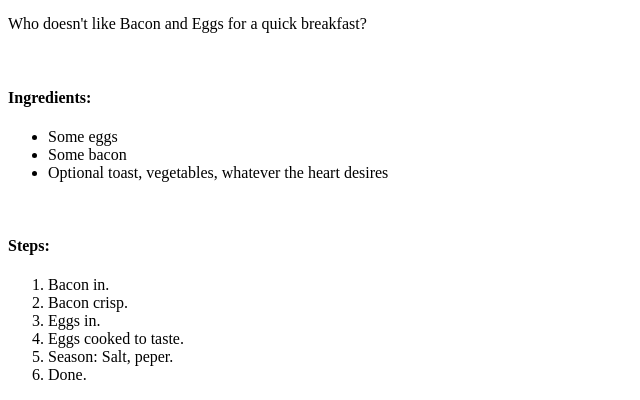
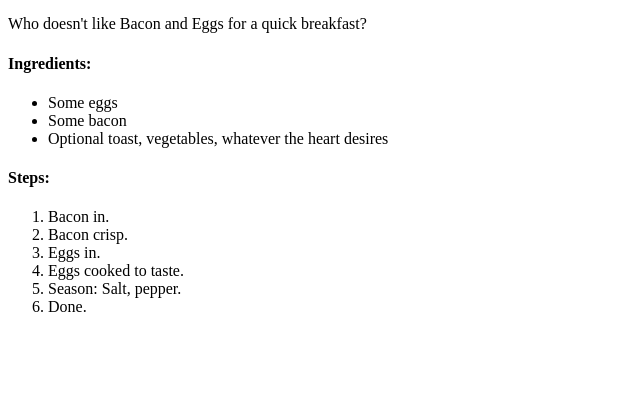
Before and after one commit to nel-thedev/odin-recipes, a plain HTML site: page recipes/bne-breakfast.html in a window 1280 px wide. Shown: the part 428-828 px from the top of the page, without its empty margins (0-640 px from the left). After the commit the page ends 800 px from the top, so only its background shows below. Drawn offline with Linux system fonts and the light colour scheme.

Commit message:
Fix typo and remove line breaks

```diff
--- a/recipes/bne-breakfast.html
+++ b/recipes/bne-breakfast.html
@@ -11,21 +11,19 @@
     <img src="/images/howls-moving-castle-frying.gif" alt="Bacon and Eggs over a cursed fire">
     <h3>Classic Bacon and Eggs</h3>
     <p>Who doesn't like Bacon and Eggs for a quick breakfast?</p>
-    <br>
     <h4>Ingredients:</h4>
     <ul>
         <li>Some eggs</li>
         <li>Some bacon</li>
         <li>Optional toast, vegetables, whatever the heart desires</li>
     </ul>
-    <br>
     <h4>Steps:</h4>
     <ol>
         <li>Bacon in.</li>
         <li>Bacon crisp.</li>
         <li>Eggs in.</li>
         <li>Eggs cooked to taste.</li>
-        <li>Season: Salt, peper.</li>
+        <li>Season: Salt, pepper.</li>
         <li>Done.</li>
     </ol>
 </body>
```
